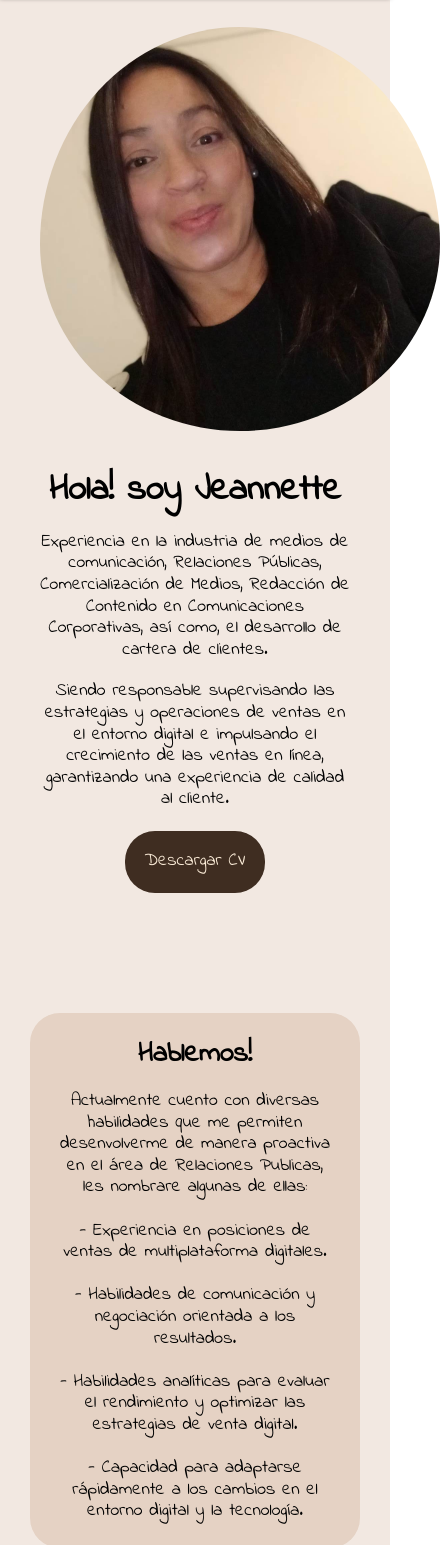
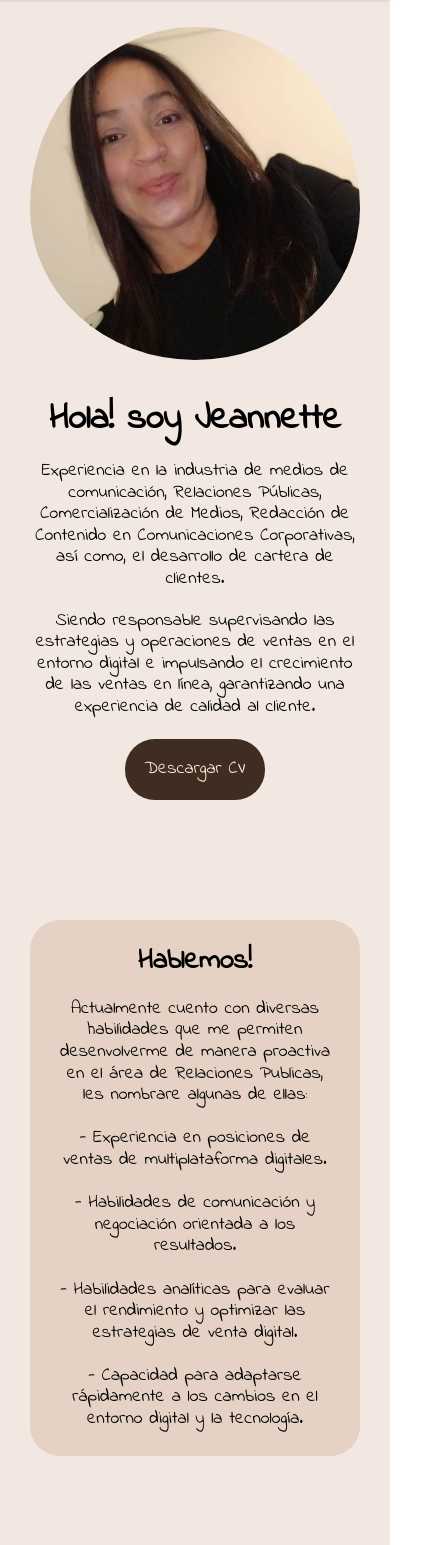
Before and after one commit to itamol/Proyecto-2-Jeanette-Guardia-Final, a plain HTML site: page index.html in a window 390 px wide. Shown: the part 93-1638 px from the top of the page, 440 px wide, since content can reach past the window. Drawn offline with Linux system fonts and the light colour scheme.

Commit message:
Arreglo del Responsive

```diff
--- a/css/contacto.css
+++ b/css/contacto.css
@@ -1,11 +1,12 @@
 .contacto-flex{
     display: flex;
     justify-content: space-around;
+    max-width: 600px;
+    margin: 0 auto;
 }
 
 .contacto{
-    max-width: 600px;
-    margin: 0 auto;
+    width: 100%;
     padding-bottom: 120px;
 }
 
--- a/css/experiencia.css
+++ b/css/experiencia.css
@@ -1,8 +1,8 @@
 .experiencia{
-    margin-left: 30px;
-    margin-right: 30px;
+    padding-right: 30px;
+    padding-left: 30px;
     margin-bottom: 120px;
-
+    width: 100%;
 }
 
 .experiencia-cont{
--- a/css/general.css
+++ b/css/general.css
@@ -33,6 +33,7 @@ section[id]{
 
 main{
     background-color: #f2e8e1;
+    width: 100%;
 }
 
 footer{
--- a/css/perfil.css
+++ b/css/perfil.css
@@ -1,18 +1,22 @@
 .perfil-img{
-    min-width: 50px;
-    max-width: 400px;
     border-radius: 50%;
     padding-bottom: 30px;
     cursor: pointer;
+    width: 100%;
 }
 
+.perfil-img img{
+    min-width: 50px;
+    max-width: 400px;
+
+}
 
 .perfil{
-    padding-top: 120px;
-    padding-bottom: 120px;
-    margin: 0 40px;
+    padding: 120px 30px;
+    margin: 0 auto;
     text-align: center;
     max-width: 750px;
+    width: 100%;
 }
 
 .perfil-info {
```
